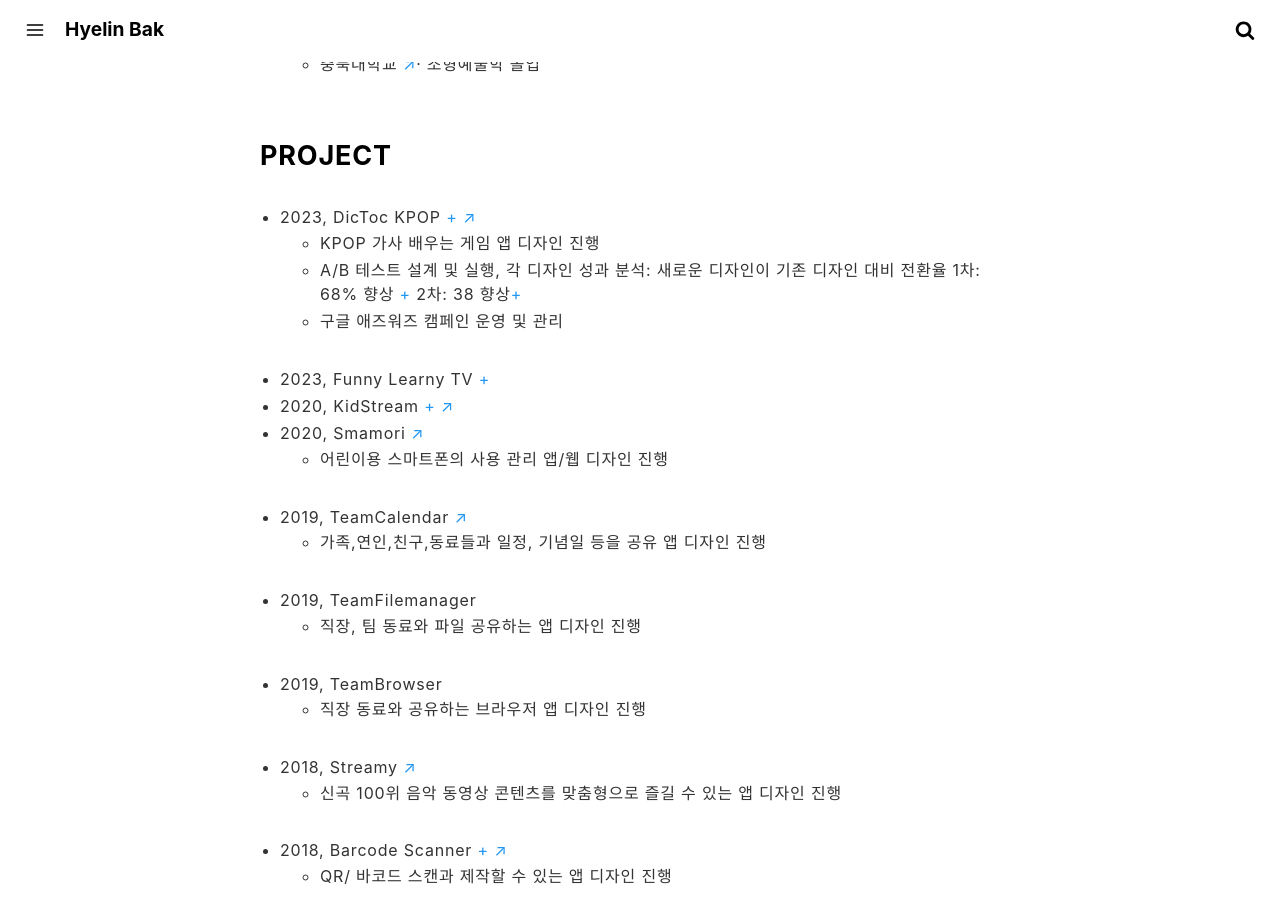
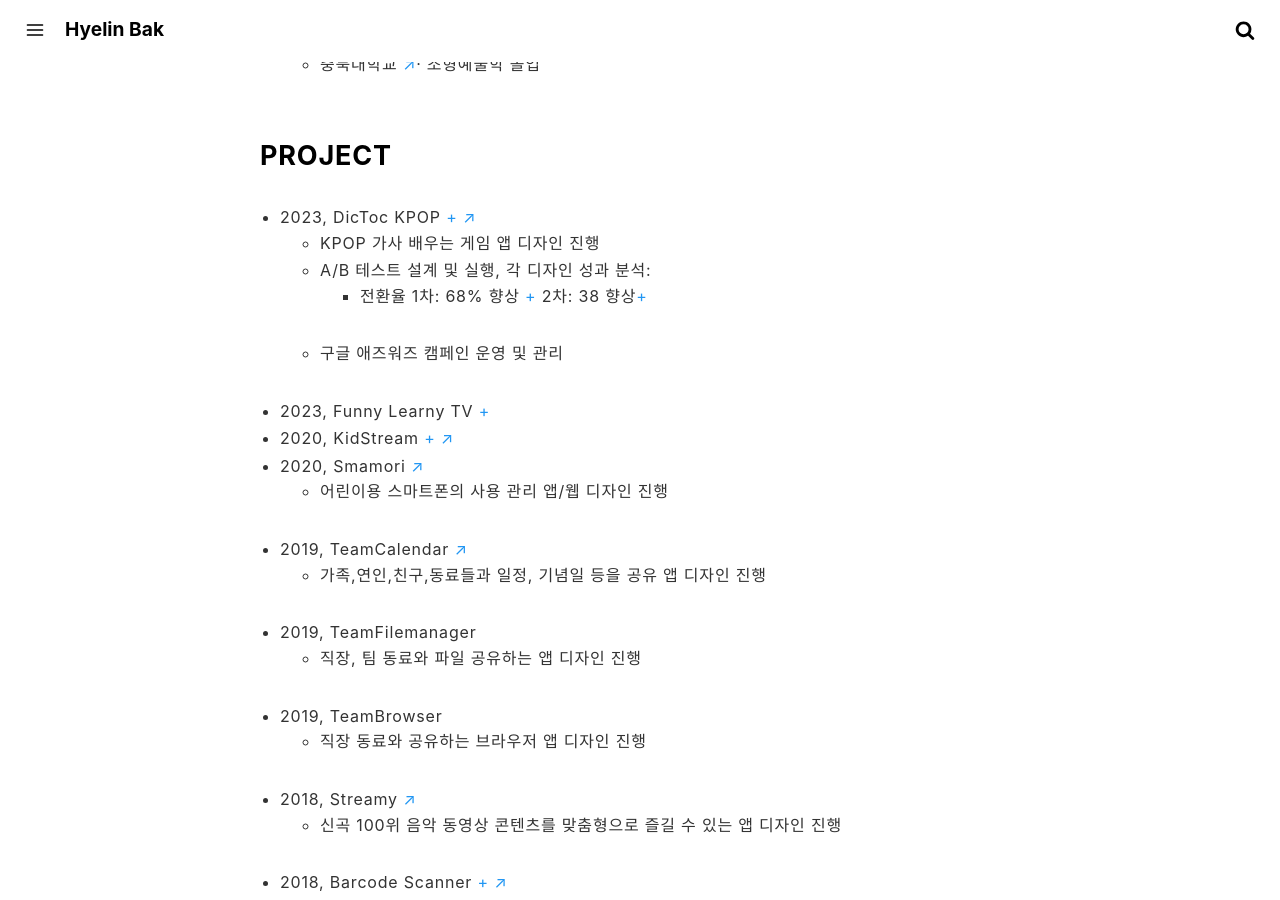
Before and after one commit to crazyjamy/crazyjamy.github.io, a Jekyll site: the page built from about.md, in a window 1280 px wide and 900 px high, scrolled down 760 px. Built offline with Jekyll 4.4.1, drawn with Linux system fonts in a browser that asks for light colours.

Commit message:
Update about.md

```diff
--- a/about.md
+++ b/about.md
@@ -28,7 +28,8 @@
 ### PROJECT
 + 2023, DicToc KPOP [+](https://crazyjamy.github.io/kpoplyricsgame/) <a href="https://play.google.com/store/search?q=dictoc&c=apps" target="_blank">↗</a>
   + KPOP 가사 배우는 게임 앱 디자인 진행
-  + A/B 테스트 설계 및 실행, 각 디자인 성과 분석: 새로운 디자인이 기존 디자인 대비 전환율 1차: 68% 향상 [+](https://crazyjamy.github.io/ab-kpoplyricsgame-230724/) 2차: 38 향상[+](https://crazyjamy.github.io/ab-kpoplyricsgame-240402/)
+  + A/B 테스트 설계 및 실행, 각 디자인 성과 분석:
+    + 전환율 1차: 68% 향상 [+](https://crazyjamy.github.io/ab-kpoplyricsgame-230724/) 2차: 38 향상[+](https://crazyjamy.github.io/ab-kpoplyricsgame-240402/)
   + 구글 애즈워즈 캠페인 운영 및 관리
 + 2023, Funny Learny TV [+](https://crazyjamy.github.io/funnylearnytv/)
 + 2020, KidStream [+](https://crazyjamy.github.io/kidsvideoapp/) <a href="https://play.google.com/store/apps/details?id=io.tm.kids.vstream" target="_blank">↗</a>
```
